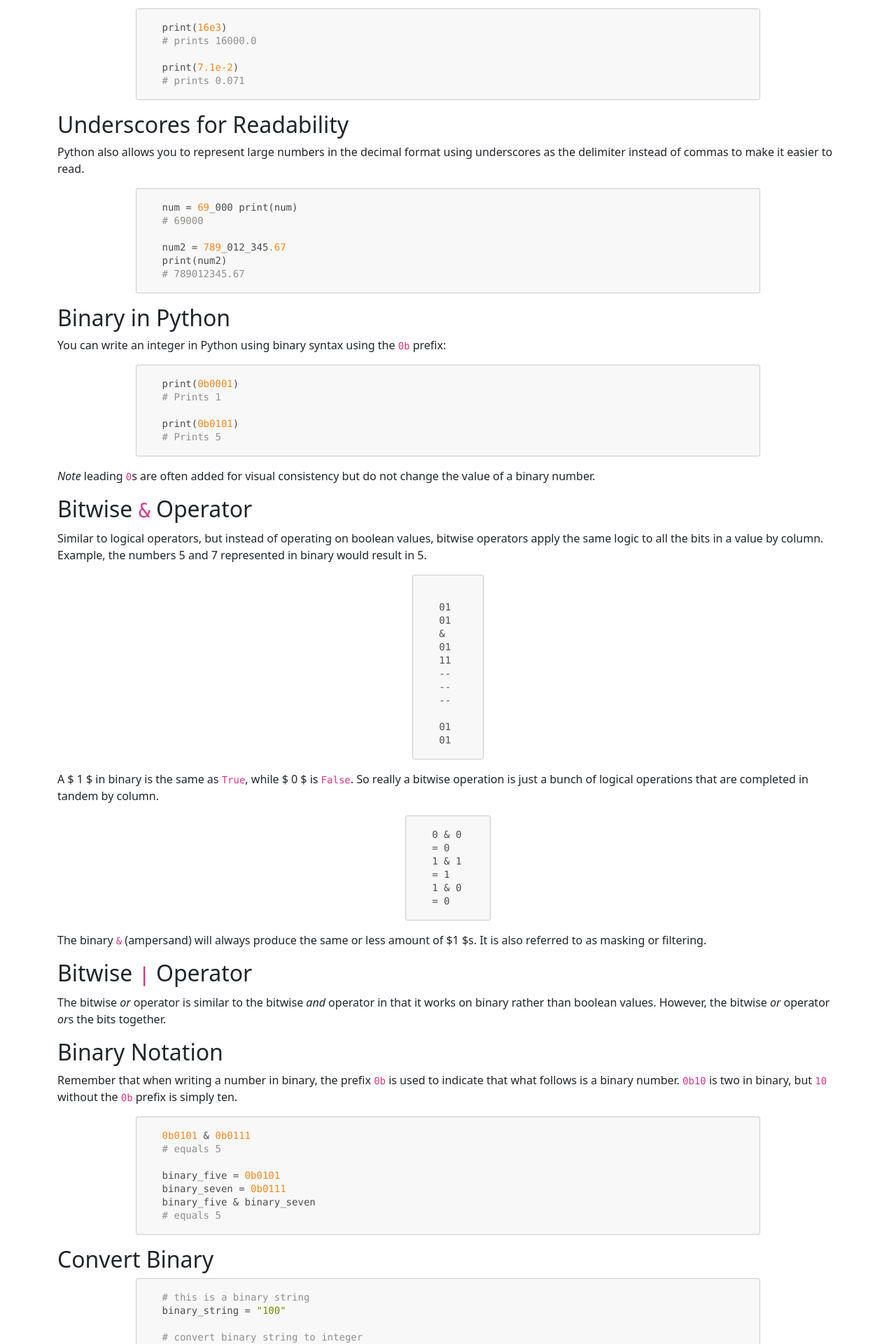
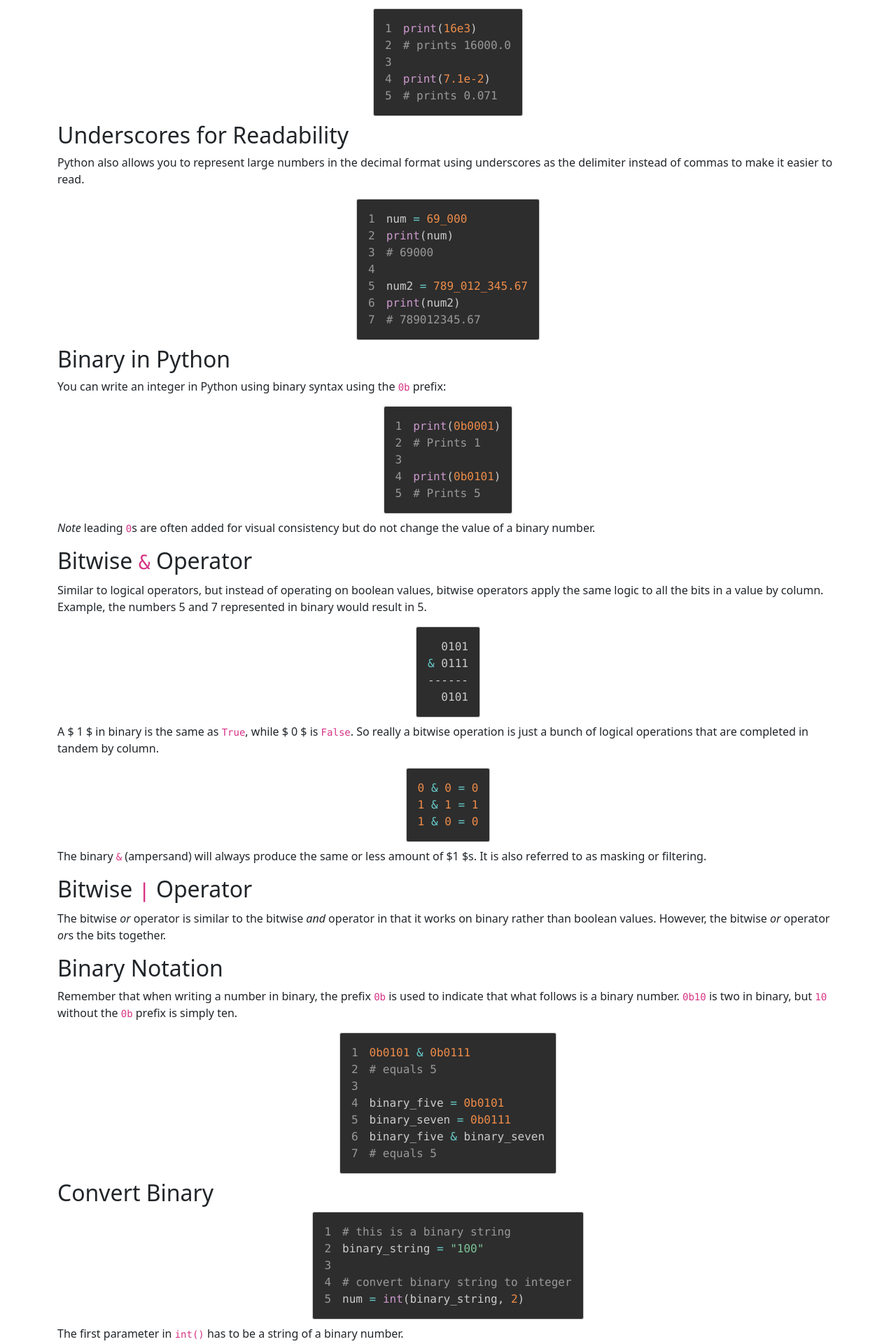
Before and after one commit to paulcostanza/client-learning-protocol, a React (Vite) app: page /python in a window 1280 px wide. Shown: the part 2700-4620 px from the top of the page at 70% size. Built offline with nearby package versions, Linux system fonts and the light colour scheme.

Commit message:
updated python>computing with react-syntax-highlighter

```diff
--- a/src/pages/python/Computing.jsx
+++ b/src/pages/python/Computing.jsx
@@ -1,4 +1,50 @@
+import { Prism as SyntaxHighlighter } from 'react-syntax-highlighter';
+import { tomorrow } from 'react-syntax-highlighter/dist/esm/styles/prism';
+
 export default function Computing() {
+
+    const scientificNotation = `print(16e3)
+# prints 16000.0
+
+print(7.1e-2)
+# prints 0.071`
+
+    const underScores = `num = 69_000
+print(num)
+# 69000
+
+num2 = 789_012_345.67
+print(num2)
+# 789012345.67`
+
+    const binaryInPython = `print(0b0001)
+# Prints 1
+
+print(0b0101)
+# Prints 5`
+
+    const bitwiseAndOperator = `  0101
+& 0111
+------
+  0101`
+
+    const andOperator = `0 & 0 = 0
+1 & 1 = 1
+1 & 0 = 0`
+
+    const binaryNotation = `0b0101 & 0b0111
+# equals 5
+
+binary_five = 0b0101
+binary_seven = 0b0111
+binary_five & binary_seven
+# equals 5`
+
+    const convertBinary = `# this is a binary string
+binary_string = "100"
+
+# convert binary string to integer
+num = int(binary_string, 2)`
     return (
         <>
             <h1>Computing</h1>
@@ -9,36 +55,31 @@ export default function Computing() {
 
             <p>You can add the letter <code>e</code> followed by a positive or negative integer to specify that you're using scientific notation.</p>
 
-            <pre class="hljs"><code><div>print(<span class="hljs-number">16e3</span>)<br />
-                <span class="hljs-comment"># prints 16000.0</span><br /><br />
-
-                print(<span class="hljs-number">7.1e-2</span>)<br />
-                <span class="hljs-comment"># prints 0.071</span>
-            </div></code></pre>
+            <div className="center">
+                <SyntaxHighlighter language="python" style={tomorrow} showLineNumbers className="center">
+                    {scientificNotation}
+                </SyntaxHighlighter>
+            </div>
 
             <h2 id="underscores-for-readability">Underscores for Readability</h2>
 
             <p>Python also allows you to represent large numbers in the decimal format using underscores as the delimiter instead of commas to make it easier to read.</p>
 
-            <pre class="hljs"><code><div>num = <span class="hljs-number">69</span>_000
-                print(num)<br />
-                <span class="hljs-comment"># 69000</span><br /><br />
-
-                num2 = <span class="hljs-number">789</span>_012_345<span class="hljs-number">.67</span><br />
-                print(num2)<br />
-                <span class="hljs-comment"># 789012345.67</span>
-            </div></code></pre>
+            <div className="center">
+                <SyntaxHighlighter language="python" style={tomorrow} showLineNumbers className="center">
+                    {underScores}
+                </SyntaxHighlighter>
+            </div>
 
             <h2 id="binary-in-python">Binary in Python</h2>
 
             <p>You can write an integer in Python using binary syntax using the <code>0b</code> prefix:</p>
 
-            <pre class="hljs"><code><div>print(<span class="hljs-number">0b0001</span>)<br />
-                <span class="hljs-comment"># Prints 1</span><br /><br />
-
-                print(<span class="hljs-number">0b0101</span>)<br />
-                <span class="hljs-comment"># Prints 5</span>
-            </div></code></pre>
+            <div className="center">
+                <SyntaxHighlighter language="python" style={tomorrow} showLineNumbers className="center">
+                    {binaryInPython}
+                </SyntaxHighlighter>
+            </div>
 
             <p><em>Note</em> leading <code>0</code>s are often added for visual consistency but do not change the value of a binary number.</p>
 
@@ -46,21 +87,18 @@ export default function Computing() {
 
             <p>Similar to logical operators, but instead of operating on boolean values, bitwise operators apply the same logic to all the bits in a value by column. Example, the numbers 5 and 7 represented in binary would result in 5.</p>
 
-            <div class="center">
-                <pre class="hljs"><code><div>  0101<br />
-                    &amp; 0111<br />
-                    ------<br />
-                    &nbsp;&nbsp;0101<br />
-                </div></code></pre>
+            <div className="center">
+                <SyntaxHighlighter language="bash" style={tomorrow} className="center">
+                    {bitwiseAndOperator}
+                </SyntaxHighlighter>
             </div>
 
             <p>A $ 1 $ in binary is the same as <code>True</code>, while $ 0 $ is <code>False</code>. So really a bitwise operation is just a bunch of logical operations that are completed in tandem by column.</p>
 
-            <div class="center">
-                <pre class="hljs"><code><div>0 &amp; 0 = 0<br />
-                    1 &amp; 1 = 1<br />
-                    1 &amp; 0 = 0<br />
-                </div></code></pre>
+            <div className="center">
+                <SyntaxHighlighter language="bash" style={tomorrow} className="center">
+                    {andOperator}
+                </SyntaxHighlighter>
             </div>
 
             <p>The binary <code>&amp;</code> (ampersand) will always produce the same or less amount of $1 $s. It is also referred to as masking or filtering.</p>
@@ -73,23 +111,19 @@ export default function Computing() {
 
             <p>Remember that when writing a number in binary, the prefix <code>0b</code> is used to indicate that what follows is a binary number. <code>0b10</code> is two in binary, but <code>10</code> without the <code>0b</code> prefix is simply ten.</p>
 
-            <pre class="hljs"><code><div><span class="hljs-number">0b0101</span> &amp; <span class="hljs-number">0b0111</span><br />
-                <span class="hljs-comment"># equals 5</span><br /><br />
-
-                binary_five = <span class="hljs-number">0b0101</span><br />
-                binary_seven = <span class="hljs-number">0b0111</span><br />
-                binary_five &amp; binary_seven<br />
-                <span class="hljs-comment"># equals 5</span>
-            </div></code></pre>
+            <div className="center">
+                <SyntaxHighlighter language="python" style={tomorrow} showLineNumbers className="center">
+                    {binaryNotation}
+                </SyntaxHighlighter>
+            </div>
 
             <h2 id="convert-binary">Convert Binary</h2>
 
-            <pre class="hljs"><code><div><span class="hljs-comment"># this is a binary string</span><br />
-                binary_string = <span class="hljs-string">"100"</span><br /><br />
-
-                <span class="hljs-comment"># convert binary string to integer</span><br />
-                num = int(binary_string, <span class="hljs-number">2</span>)
-            </div></code></pre>
+            <div className="center">
+                <SyntaxHighlighter language="python" style={tomorrow} showLineNumbers className="center">
+                    {convertBinary}
+                </SyntaxHighlighter>
+            </div>
 
             <p>The first parameter in <code>int()</code> has to be a string of a binary number.</p>
 
```
